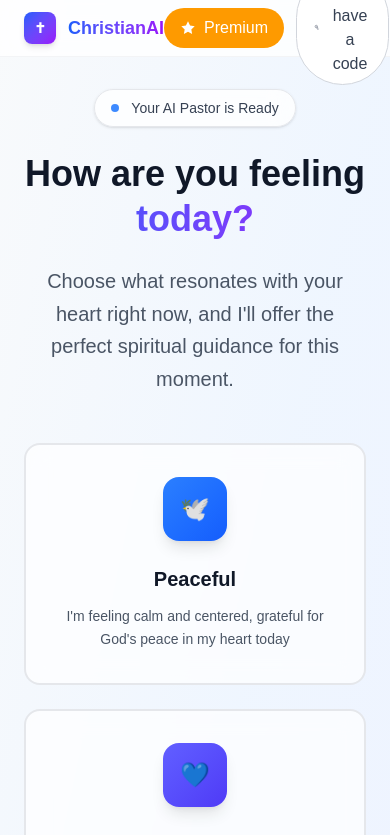
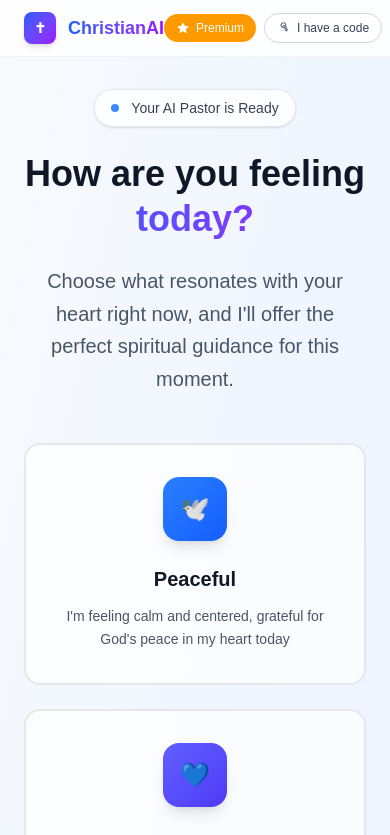
Before and after one commit to ysfalpe/bommmmmb, a Next.js app: page /chat in a window 390 px wide. Shown: the top 835 px of the page. Built offline with nearby package versions, Linux system fonts and the light colour scheme.

Commit message:
ui(mobile): tighten Premium and code pills; better spacing & sizes on small screens

```diff
--- a/src/app/chat/page.tsx
+++ b/src/app/chat/page.tsx
@@ -422,26 +422,26 @@ export default function ChatPage() {
                   )}
                 </div>
               ) : (
-                <div className="flex items-center space-x-3">
+                <div className="flex items-center gap-2 sm:space-x-3 flex-nowrap">
                   <a
                     href="https://buymeacoffee.com/yaltech"
                     target="_blank"
                     rel="noopener noreferrer"
-                    className="inline-flex items-center px-4 py-2 bg-amber-500 text-white rounded-full font-medium hover:bg-amber-600 transition-all duration-300 hover:shadow-lg hover:scale-105"
+                    className="inline-flex items-center whitespace-nowrap px-3 py-1.5 text-xs sm:text-sm sm:px-4 sm:py-2 bg-amber-500 text-white rounded-full font-medium hover:bg-amber-600 transition-all duration-300 hover:shadow-lg"
                     title="Founders discount • 40 messages/month"
                   >
-                    <svg className="w-4 h-4 mr-2" fill="currentColor" viewBox="0 0 24 24">
+                    <svg className="w-3.5 h-3.5 mr-1.5 sm:w-4 sm:h-4 sm:mr-2" fill="currentColor" viewBox="0 0 24 24">
                       <path d="M12 2l3.09 6.26L22 9.27l-5 4.87 1.18 6.88L12 17.77l-6.18 3.25L7 14.14 2 9.27l6.91-1.01L12 2z"/>
                     </svg>
                     Premium
                   </a>
                   <button
                     onClick={() => setShowPremiumInput(!showPremiumInput)}
-                    className="inline-flex items-center px-4 py-2 rounded-full font-medium border border-gray-300 bg-white text-gray-700 hover:bg-gray-50 hover:shadow-sm active:scale-[0.98] cursor-pointer transition-all"
+                    className="inline-flex items-center whitespace-nowrap px-3 py-1.5 text-xs sm:text-sm sm:px-4 sm:py-2 rounded-full font-medium border border-gray-300 bg-white text-gray-700 hover:bg-gray-50 hover:shadow-sm"
                     title="I have a code"
                     aria-expanded={showPremiumInput}
                   >
-                    <svg className="w-4 h-4 mr-2 text-gray-500" fill="none" stroke="currentColor" viewBox="0 0 24 24"><path strokeLinecap="round" strokeLinejoin="round" strokeWidth="2" d="M15 7a4 4 0 10-4 4h.5a2.5 2.5 0 012.5 2.5V15l2 2 2-2-2-2v-.5A4.5 4.5 0 0011.5 8H11"/></svg>
+                    <svg className="w-3.5 h-3.5 mr-1.5 sm:w-4 sm:h-4 sm:mr-2 text-gray-500" fill="none" stroke="currentColor" viewBox="0 0 24 24"><path strokeLinecap="round" strokeLinejoin="round" strokeWidth="2" d="M15 7a4 4 0 10-4 4h.5a2.5 2.5 0 012.5 2.5V15l2 2 2-2-2-2v-.5A4.5 4.5 0 0011.5 8H11"/></svg>
                     I have a code
                   </button>
                 </div>
```
